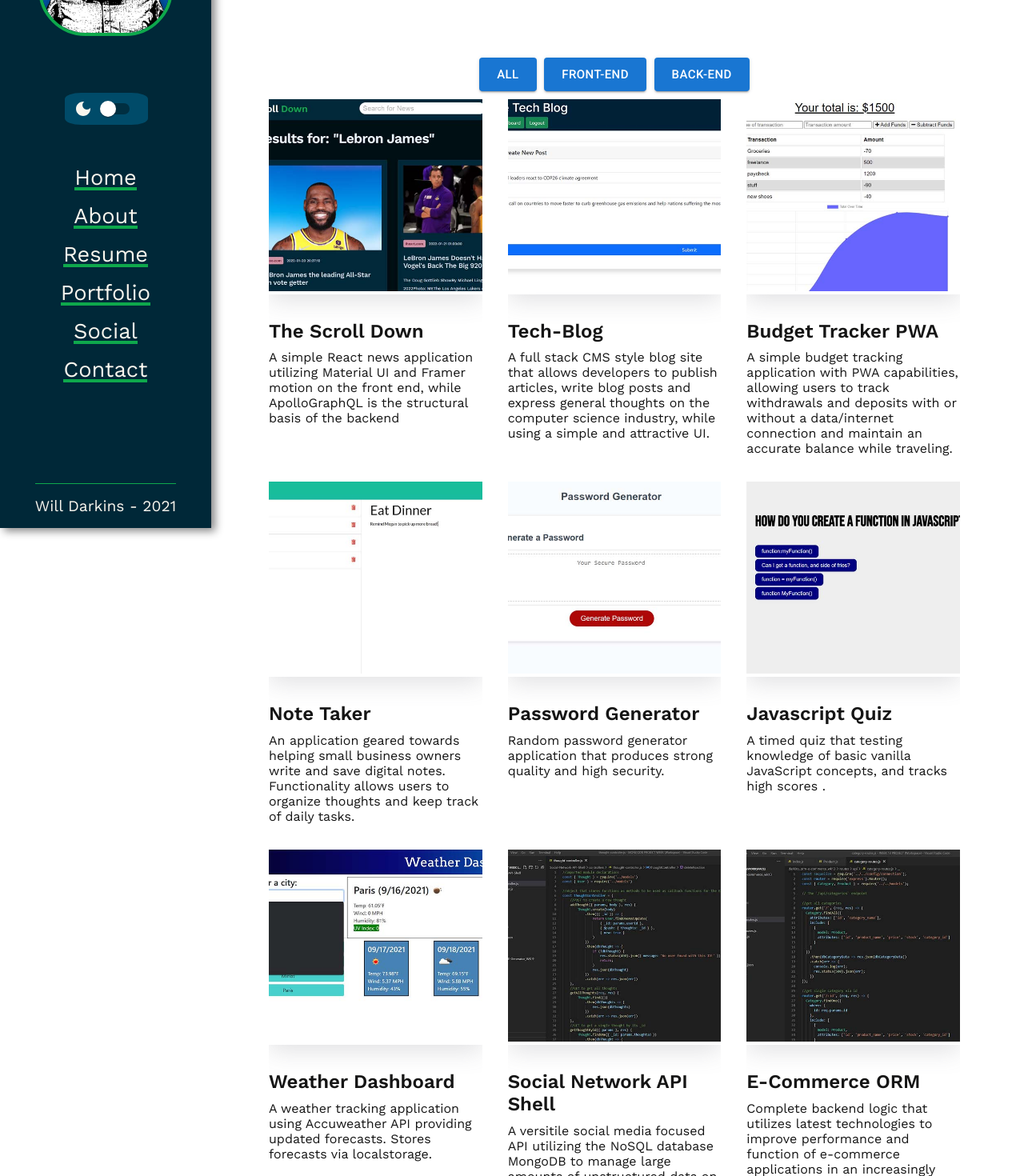
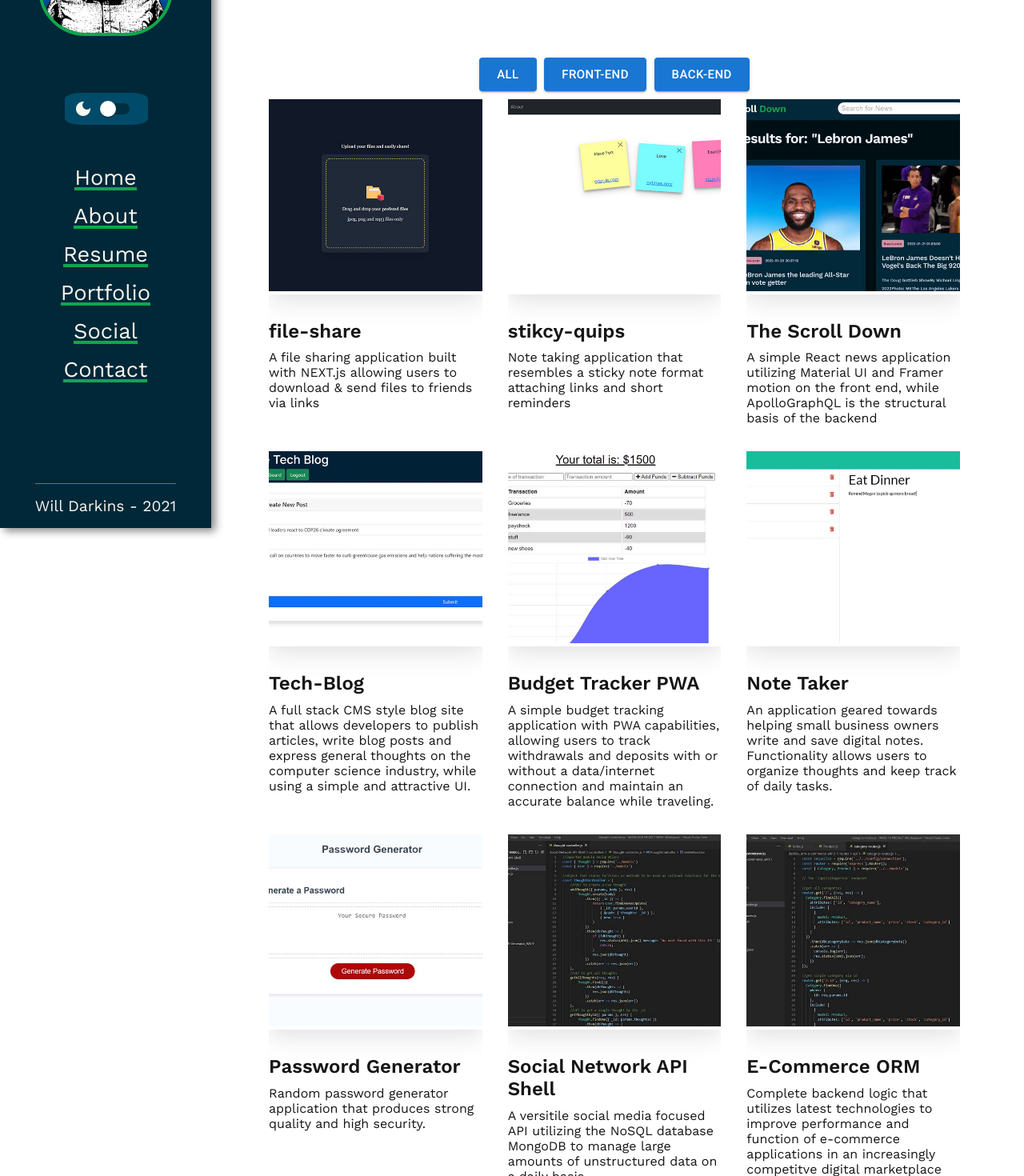
Before and after one commit to willdarkins/portfolio_darkins, a React (Create React App) app: page /portfolio in a window 1280 px wide. Shown: the part 140-1610 px from the top of the page at 80% size. Built offline with nearby package versions, Linux system fonts and the light colour scheme; a web font is replaced by a local one.

Commit message:
added new projects to front-end section

```diff
--- a/src/Data/portfolios.js
+++ b/src/Data/portfolios.js
@@ -10,10 +10,30 @@ import teamBuilder from '../Images/portfolio/teamBuilder.jpg'
 import techBlog from '../Images/portfolio/techBlog.jpg'
 import weatherDashboard from '../Images/portfolio/weatherDashboard.jpg'
 import scrollDown from '../Images/portfolio/scrollDown.jpg'
+import fileShare from '../Images/portfolio/fileShare.jpg'
+import stickyQuips from '../Images/portfolio/stickyQuips.jpg'
 
 const portfolios = [
     {
         id: 1,
+        category: 'Front-End',
+        image: fileShare,
+        link1: 'https://github.com/willdarkins/file-share',
+        link2: 'https://file-share-darkins.vercel.app/',
+        title: 'file-share',
+        text: 'A file sharing application built with NEXT.js allowing users to download & send files to friends via links'
+    },
+    {
+        id: 2,
+        category: 'Front-End',
+        image: stickyQuips,
+        link1: 'https://github.com/willdarkins/sticky-quips-frontend',
+        link2: 'https://willdarkins.github.io/sticky-quips-frontend/',
+        title: 'stikcy-quips',
+        text: 'Note taking application that resembles a sticky note format attaching links and short reminders'
+    },
+    {
+        id: 3,
         category: 'Front-End',
         image: scrollDown,
         link1: 'https://github.com/willdarkins/the_scroll_down.git',
@@ -22,7 +42,7 @@ const portfolios = [
         text: 'A simple React news application utilizing Material UI and Framer motion on the front end, while ApolloGraphQL is the structural basis of the backend'
     },
     {
-        id: 2,
+        id: 4,
         category: 'Front-End',
         image: techBlog,
         link1: 'https://github.com/willdarkins/darkins_tech-blog_wk14.git',
@@ -31,7 +51,7 @@ const portfolios = [
         text: 'A full stack CMS style blog site that allows developers to publish articles, write blog posts and express general thoughts on the computer science industry, while using a simple and attractive UI.'
     },
     {
-        id: 3,
+        id: 5,
         category: 'Front-End',
         image: budgetTracker,
         link1: 'https://github.com/willdarkins/budget-tracker-PWA.git',
@@ -40,7 +60,7 @@ const portfolios = [
         text: 'A simple budget tracking application with PWA capabilities, allowing users to track withdrawals and deposits with or without a data/internet connection and maintain an accurate balance while traveling.'
     },
     {
-        id: 4,
+        id: 6,
         category: 'Front-End',
         image: noteTaker,
         link1: 'https://github.com/willdarkins/Darkins_Note-Taker_WK-11.git',
@@ -49,7 +69,7 @@ const portfolios = [
         text: 'An application geared towards helping small business owners write and save digital notes. Functionality allows users to organize thoughts and keep track of daily tasks.'
     },
     {
-        id: 5,
+        id: 7,
         category: 'Front-End',
         image:  passwordGenerator,
         link1: 'https://github.com/willdarkins/Pass_Generate_WK3_Darkins.git',
@@ -57,26 +77,26 @@ const portfolios = [
         title: 'Password Generator',
         text: 'Random password generator application that produces strong quality and high security.'
     },
+    // {
+    //     id: 8,
+    //     category: 'Front-End',
+    //     image:  javascriptQuiz,
+    //     link1: 'https://github.com/willdarkins/API-Code-Quiz_WK4_Darkins.git',
+    //     link2: 'https://willdarkins.github.io/API-Code-Quiz_WK4_Darkins/',
+    //     title: 'Javascript Quiz',
+    //     text: 'A timed quiz that testing knowledge of basic vanilla JavaScript concepts, and tracks high scores .'
+    // },
+    // {
+    //     id: 9,
+    //     category: 'Front-End',
+    //     image:  weatherDashboard,
+    //     link1: 'https://github.com/willdarkins/Server-Side-APIs_WK6_Darkins.git',
+    //     link2: 'https://willdarkins.github.io/Server-Side-APIs_WK6_Darkins/',
+    //     title: 'Weather Dashboard',
+    //     text: 'A weather tracking application using Accuweather API providing updated forecasts. Stores forecasts via localstorage.'
+    // },
     {
-        id: 6,
-        category: 'Front-End',
-        image:  javascriptQuiz,
-        link1: 'https://github.com/willdarkins/API-Code-Quiz_WK4_Darkins.git',
-        link2: 'https://willdarkins.github.io/API-Code-Quiz_WK4_Darkins/',
-        title: 'Javascript Quiz',
-        text: 'A timed quiz that testing knowledge of basic vanilla JavaScript concepts, and tracks high scores .'
-    },
-    {
-        id: 7,
-        category: 'Front-End',
-        image:  weatherDashboard,
-        link1: 'https://github.com/willdarkins/Server-Side-APIs_WK6_Darkins.git',
-        link2: 'https://willdarkins.github.io/Server-Side-APIs_WK6_Darkins/',
-        title: 'Weather Dashboard',
-        text: 'A weather tracking application using Accuweather API providing updated forecasts. Stores forecasts via localstorage.'
-    },
-    {
-        id: 8,
+        id: 10,
         category: 'Back-End',
         image:  socialAPIShell,
         link1: 'https://github.com/willdarkins/Social-Network-API-Shell.git',
@@ -84,7 +104,7 @@ const portfolios = [
         text: 'A versitile social media focused API utilizing the NoSQL database MongoDB to manage large amounts of unstructured data on a daily basis.'
     },
     {
-        id: 9,
+        id: 11,
         category: 'Back-End',
         image:  eCommerceORM,
         link1: 'https://github.com/willdarkins/darkins_orm-e-commerce_wk13.git',
@@ -92,7 +112,7 @@ const portfolios = [
         text: 'Complete backend logic that utilizes latest technologies to improve performance and function of e-commerce applications in an increasingly competitve digital marketplace'
     },
     {
-        id: 10,
+        id: 12,
         category: 'Back-End',
         image:  employeeTracker,
         link1: 'https://github.com/willdarkins/darkins_employee-tracker_wk12.git',
@@ -100,7 +120,7 @@ const portfolios = [
         text: 'A content managment system geared towards helping small business owners view and manage employee data counter to departments, roles, id\'s and salaries.'
     },
     {
-        id: 11,
+        id: 13,
         category: 'Back-End',
         image:  teamBuilder,
         link1: 'https://github.com/willdarkins/Darkins_OOP-Challenge.git',
@@ -108,7 +128,7 @@ const portfolios = [
         text: 'A command line interface focused application allows managers to display basic information about team members.'
     },
     {
-        id: 12,
+        id: 14,
         category: 'Back-End',
         image:  readMeGenerator,
         link1: 'https://github.com/willdarkins/Darkins_README-Generator_WK-9.git',
```
Also changed, not shown: src/Images/portfolio/fileShare.jpg (added), src/Images/portfolio/stickyQuips.jpg (added).
